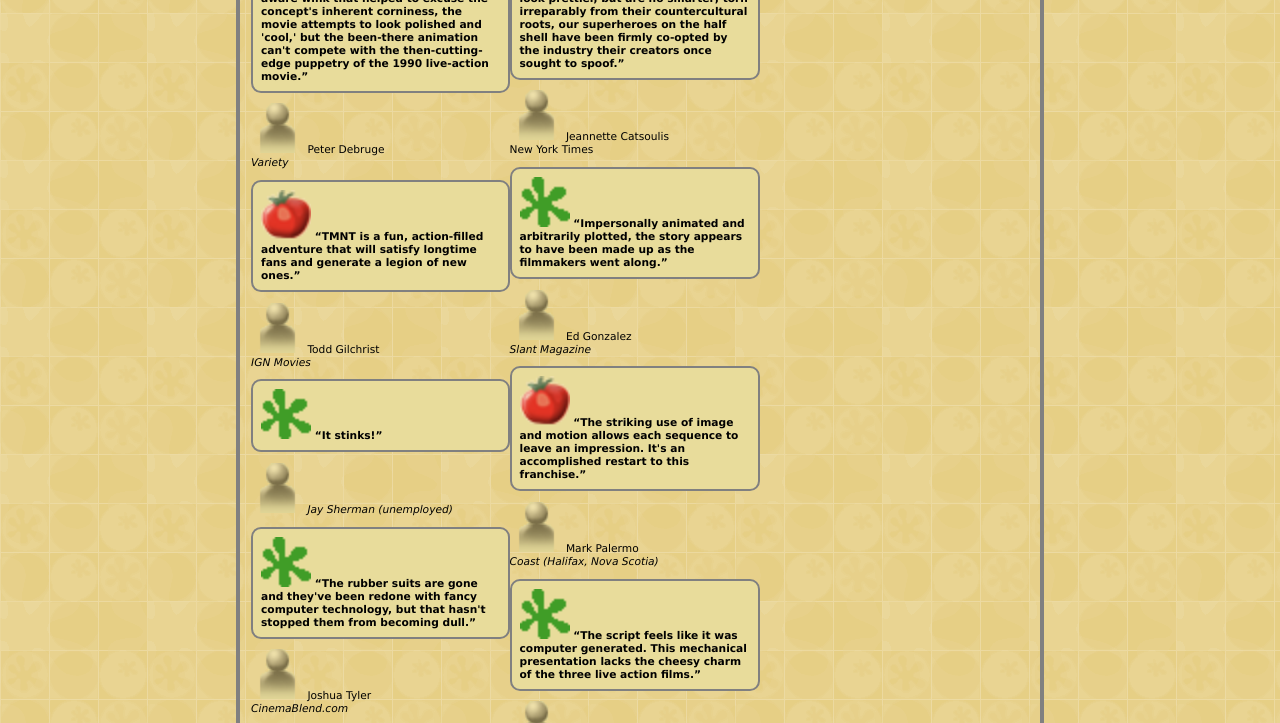
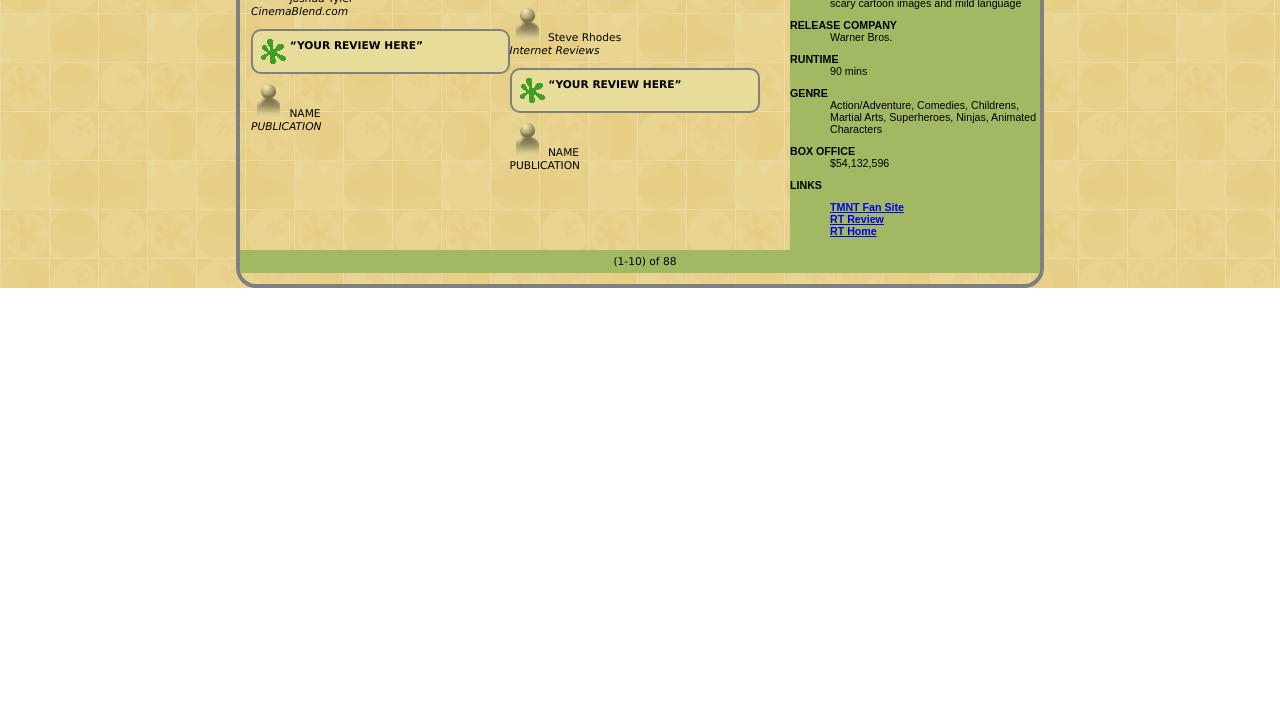
Before and after one commit to caswiftclass-hue/CPSC_5200, a plain HTML site: page Projects/src/project2/tmnt.html in a window 1280 px wide. Shown: the part 820-1543 px from the top of the page. After the commit the page ends 1108 px from the top, so only its background shows below. Drawn offline with Linux system fonts and the light colour scheme.

Commit message:
Fixed algigment and styled .containe right

```diff
--- a/Projects/src/project2/movie.css
+++ b/Projects/src/project2/movie.css
@@ -1,6 +1,11 @@
+html {
+    height: 100%;
+}
+
 body {
     margin: 0px;
     padding: 0px;
+    height: 100%;
     background-image: url("images/background.png");
     font-size: 8pt;
     font-family: Verdana, Tahoma, sans-serif;
@@ -12,7 +17,7 @@
     background-size: 50px;
 }
 
-img {
+img.banner {
     height: 50px;
 }
 
@@ -33,8 +38,13 @@
     margin: auto auto;
     border: 4px solid grey;
     border-radius: 20px;
-    height: auto;
-    overflow: auto;
+    overflow: hidden;
+}
+
+.container > p {
+    clear: both;
+    display: block;
+    vertical-align: bottom;
 }
 
 .review-header {
@@ -60,13 +70,17 @@
 }
 
 .container-right {
+    float: right;
     background-color: #A2B964;
     width: 250px;
-    padding: 10px;
+    height: auto;
     font-size: 8pt;
     font-family: Arial, sans-serif;
-    float: right;
-    height: auto;
+}
+
+.container-right > dl > dt {
+    font-weight: bold;
+    margin-top: 10px;
 }
 
 .reviews-left {
@@ -76,7 +90,6 @@
 
 .reviews-left, .reviews-right {
     width: 47%;
-    height: auto;
 }
 
 .reviews-right{
@@ -88,22 +101,29 @@
     font-style: italic;
 }
 .review {
-    display: block;
     font-weight: bold;
     font-size: 8pt;
     background-color: #E8DC9B;
     border: 2px solid grey;
     border-radius: 10px;
     padding: 8px;
-    height: auto;
+}
+
+.review > img {
+    vertical-align: top;
 }
 
 .links {
     list-style-type: none;
     padding-left: 0px;
+    margin-bottom: 10pt;
     font-weight: bold;
+    margin-top: 10px;
 }
 
-.links > li {
-    margin-bottom: 10pt;
+.footer {
+    text-align: center;
+    background-color: #A2B964;
+    padding: 5px;
+    width: 100%;
 }
--- a/Projects/src/project2/tmnt.html
+++ b/Projects/src/project2/tmnt.html
@@ -170,8 +170,8 @@
                         <span class="publisher"></span>PUBLICATION</span>
                     </p>
                 </section>
-                <p>(1-10) of 88</p>
             </section> <!-- end Reviews -->
+            <p class="footer">(1-10) of 88</p>
         </div> <!-- end main-content -->
 	</body>
 </html>
```
